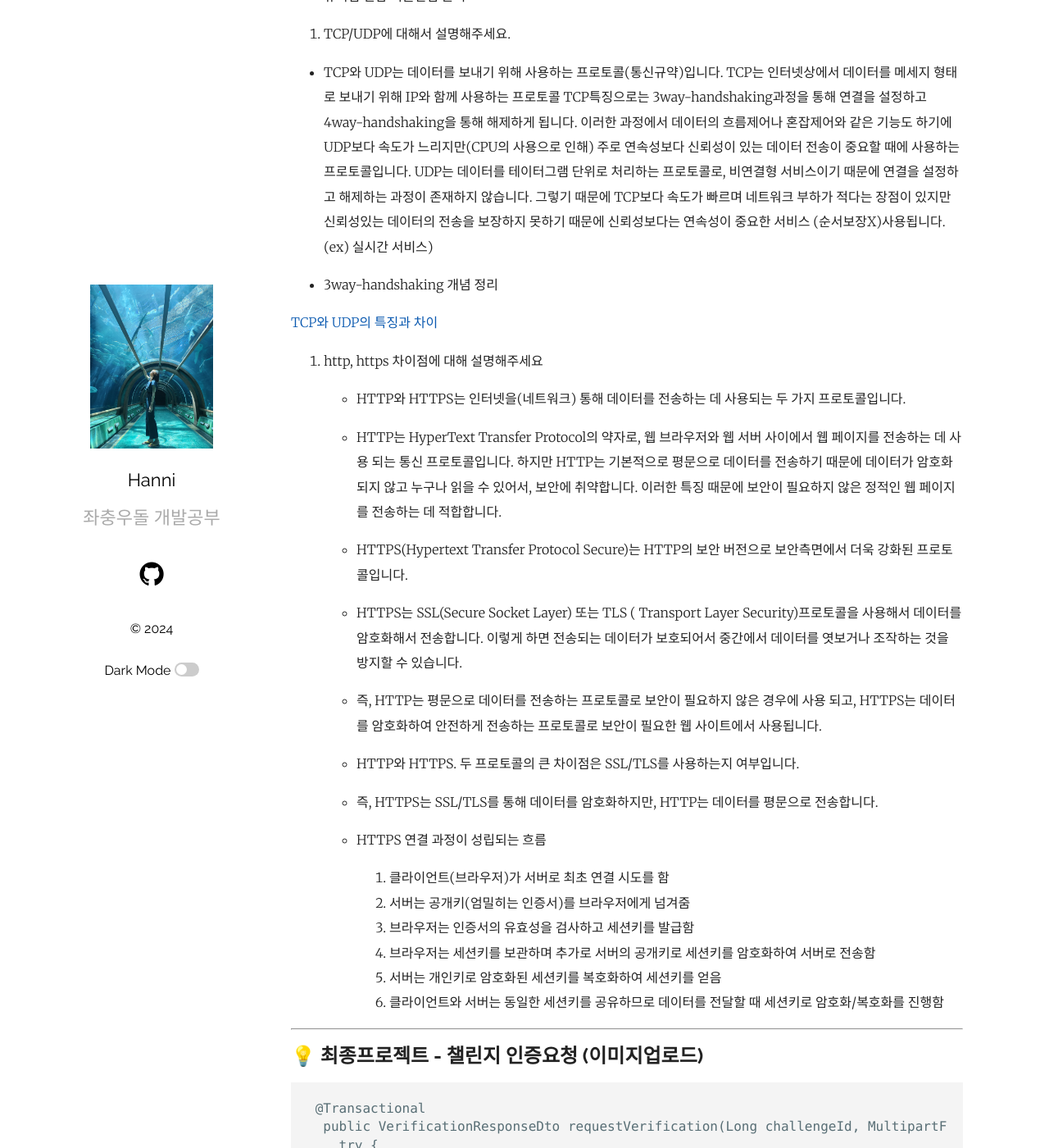
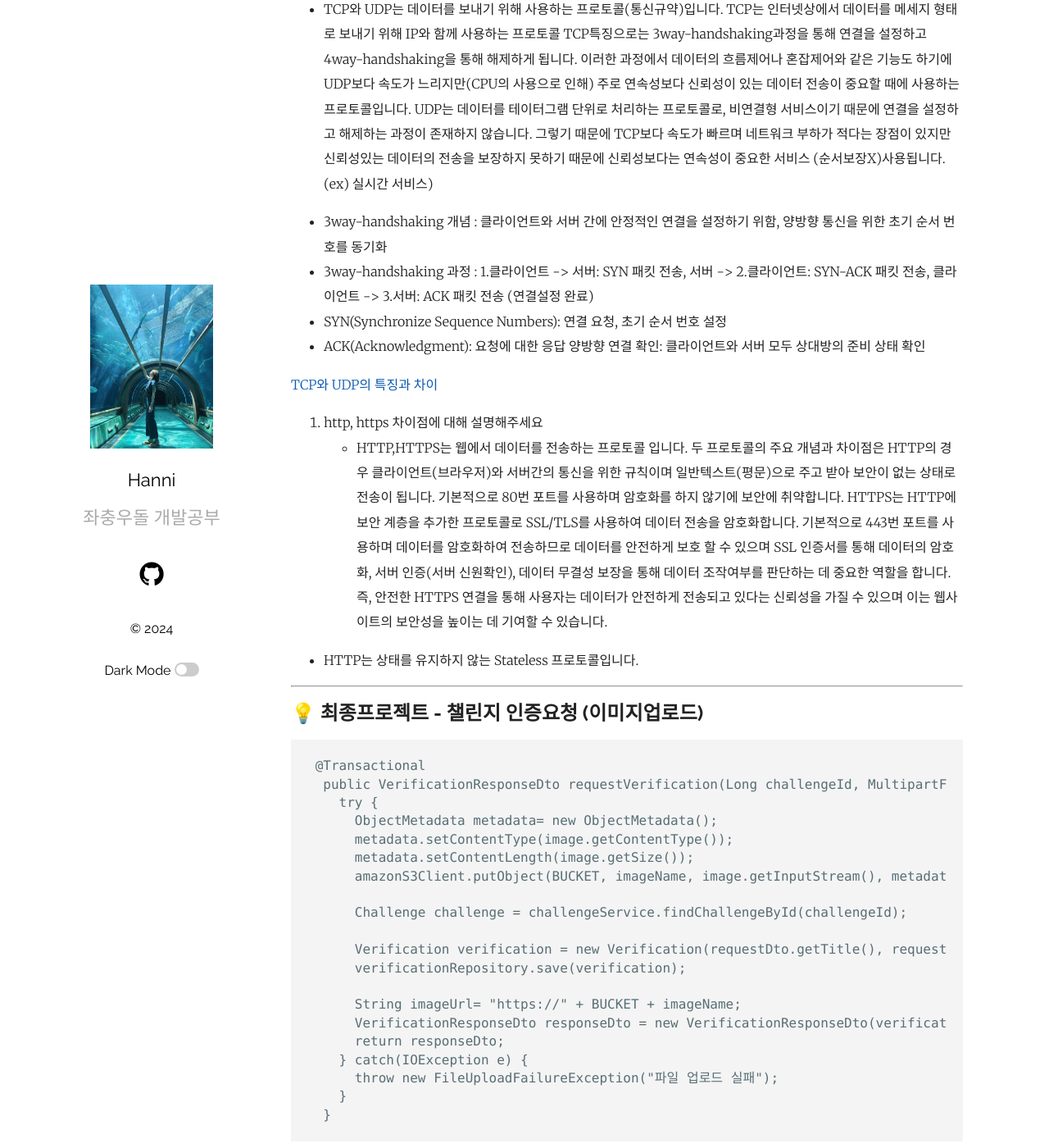
Before and after one commit to HaejungHan/HaejungHan.previous.blog, a Jekyll site: the page built from _posts/2024-07/2024-07-24-TCP.UDP와 http, https.markdown, in a window 1280 px wide and 1400 px high, scrolled down 195 px. Shown: the whole window at 82% size. Built offline with Jekyll 4.4.1, drawn with Linux system fonts in a browser that asks for light colours; some of the changed text lies outside the part shown.

Commit message:
20240725 TIL

```diff
--- a/_posts/2024-07/2024-07-22-http메서드와 CORS.markdown
+++ b/_posts/2024-07/2024-07-22-http메서드와 CORS.markdown
@@ -2,7 +2,7 @@
 layout: post
 title:  "TIL(20240722) [Http메서드와 CORS]"
 date:  2024-07-22
-categories: TIL
+categories: TIL 기술면접
 ---
 
 ----------------------------------------------------------------------------
--- a/_posts/2024-07/2024-07-23-브라우저와 쿠키,세션.markdown
+++ b/_posts/2024-07/2024-07-23-브라우저와 쿠키,세션.markdown
@@ -2,7 +2,7 @@
 layout: post
 title:  "TIL(20240723) [브라우저와 쿠키/세션]"
 date:  2024-07-23
-categories: TIL
+categories: TIL 기술면접
 ---
 
 ----------------------------------------------------------------------------
--- a/_posts/2024-07/2024-07-24-TCP.UDP와 http, https.markdown
+++ b/_posts/2024-07/2024-07-24-TCP.UDP와 http, https.markdown
@@ -2,13 +2,10 @@
 layout: post
 title:  "TIL(20240724) [TCP/UDP와 http, https]"
 date:  2024-07-24
-categories: TIL
+categories: TIL 기술면접
 ---
 
 ----------------------------------------------------------------------------
-
-- 기술면접 7,8,9,10 제출하기
-- 튜터님 면담 기술면접 준비
 
 9. TCP/UDP에 대해서 설명해주세요.
 
@@ -21,36 +18,21 @@ UDP는 데이터를 테이터그램 단위로 처리하는 프로토콜로, 비
 그렇기 때문에 TCP보다 속도가 빠르며 네트워크 부하가 적다는 장점이 있지만 신뢰성있는 데이터의 전송을 보장하지 못하기 때문에
 신뢰성보다는 연속성이 중요한 서비스 (순서보장X)사용됩니다. (ex) 실시간 서비스)
 
-- 3way-handshaking 개념 정리
+- 3way-handshaking 개념 : 클라이언트와 서버 간에 안정적인 연결을 설정하기 위함,
+양방향 통신을 위한 초기 순서 번호를 동기화
+- 3way-handshaking 과정 : 1.클라이언트 -> 서버: SYN 패킷 전송, 서버 -> 2.클라이언트: SYN-ACK 패킷 전송, 클라이언트 -> 3.서버: ACK 패킷 전송 (연결설정 완료)
+- SYN(Synchronize Sequence Numbers): 연결 요청, 초기 순서 번호 설정
+- ACK(Acknowledgment): 요청에 대한 응답
+양방향 연결 확인: 클라이언트와 서버 모두 상대방의 준비 상태 확인
 
 [TCP와 UDP의 특징과 차이](https://mangkyu.tistory.com/15)
 
 
 10. http, https 차이점에 대해 설명해주세요
+- HTTP,HTTPS는 웹에서 데이터를 전송하는 프로토콜 입니다. 두 프로토콜의 주요 개념과 차이점은 HTTP의 경우 클라이언트(브라우저)와 서버간의 통신을 위한 규칙이며 일반텍스트(평문)으로 주고 받아 보안이 없는 상태로 전송이 됩니다. 기본적으로 80번 포트를 사용하며 암호화를 하지 않기에 보안에 취약합니다. HTTPS는 HTTP에 보안 계층을 추가한 프로토콜로 SSL/TLS를 사용하여 데이터 전송을 암호화합니다.
+기본적으로 443번 포트를 사용하며 데이터를 암호화하여 전송하므로 데이터를 안전하게 보호 할 수 있으며 SSL 인증서를 통해 데이터의 암호화, 서버 인증(서버 신원확인), 데이터 무결성 보장을 통해 데이터 조작여부를 판단하는 데 중요한 역할을 합니다. 즉, 안전한 HTTPS 연결을 통해 사용자는 데이터가 안전하게 전송되고 있다는 신뢰성을 가질 수 있으며 이는 웹사이트의 보안성을 높이는 데 기여할 수 있습니다.
 
-    - HTTP와 HTTPS는 인터넷을(네트워크) 통해 데이터를 전송하는 데 사용되는 두 가지 프로토콜입니다.
-
-    - HTTP는 HyperText Transfer Protocol의 약자로, 웹 브라우저와 웹 서버 사이에서 웹 페이지를 전송하는 데 사용 되는 통신    프로토콜입니다. 하지만 HTTP는 기본적으로 평문으로 데이터를 전송하기 때문에 데이터가 암호화되지 않고 누구나 읽을 수 있어서, 보안에 취약합니다. 이러한 특징 때문에 보안이 필요하지 않은 정적인 웹 페이지를 전송하는 데 적합합니다.
-
-    - HTTPS(Hypertext Transfer Protocol Secure)는 HTTP의 보안 버전으로 보안측면에서 더욱 강화된 프로토콜입니다.
-
-    - HTTPS는 SSL(Secure Socket Layer) 또는 TLS ( Transport Layer Security)프로토콜을 사용해서 데이터를 암호화해서 전송합니다.
-    이렇게 하면 전송되는 데이터가 보호되어서 중간에서 데이터를 엿보거나 조작하는 것을 방지할 수 있습니다.
-
-    - 즉, HTTP는 평문으로 데이터를 전송하는 프로토콜로 보안이 필요하지 않은 경우에 사용 되고,
-    HTTPS는 데이터를 암호화하여 안전하게 전송하는 프로토콜로 보안이 필요한 웹 사이트에서 사용됩니다.
-
-    - HTTP와 HTTPS. 두 프로토콜의 큰 차이점은 SSL/TLS를 사용하는지 여부입니다.
-
-    - 즉, HTTPS는 SSL/TLS를 통해 데이터를 암호화하지만, HTTP는 데이터를 평문으로 전송합니다.
-
-    - HTTPS 연결 과정이 성립되는 흐름
-        1. 클라이언트(브라우저)가 서버로 최초 연결 시도를 함
-        2. 서버는 공개키(엄밀히는 인증서)를 브라우저에게 넘겨줌
-        3. 브라우저는 인증서의 유효성을 검사하고 세션키를 발급함
-        4. 브라우저는 세션키를 보관하며 추가로 서버의 공개키로 세션키를 암호화하여 서버로 전송함
-        5. 서버는 개인키로 암호화된 세션키를 복호화하여 세션키를 얻음
-        6. 클라이언트와 서버는 동일한 세션키를 공유하므로 데이터를 전달할 때 세션키로 암호화/복호화를 진행함
+-  HTTP는 상태를 유지하지 않는 Stateless 프로토콜입니다.
 
 ------------------------------------------------------------------------------
 
```
Also changed, not shown: _posts/2024-07/2024-07-25-tcp와udp 그리고 http와 https.markdown (added, +68 -0 lines).
